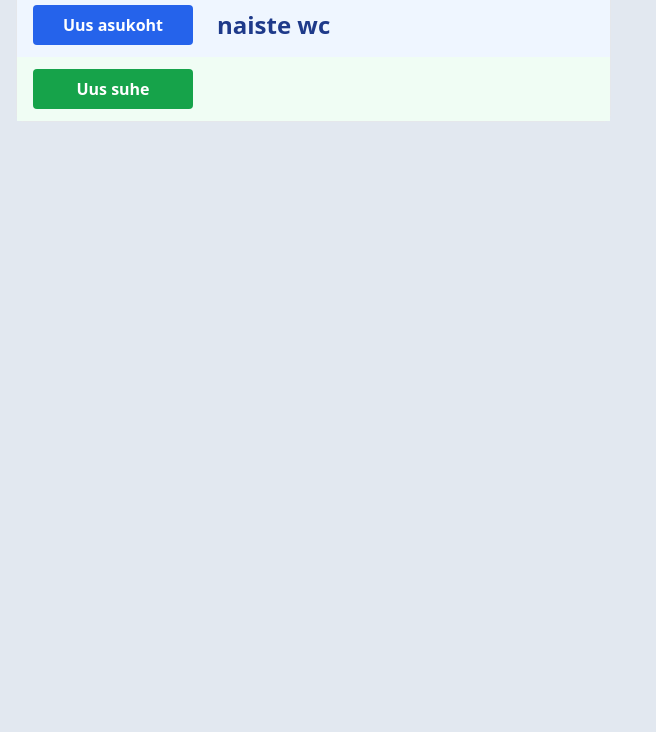
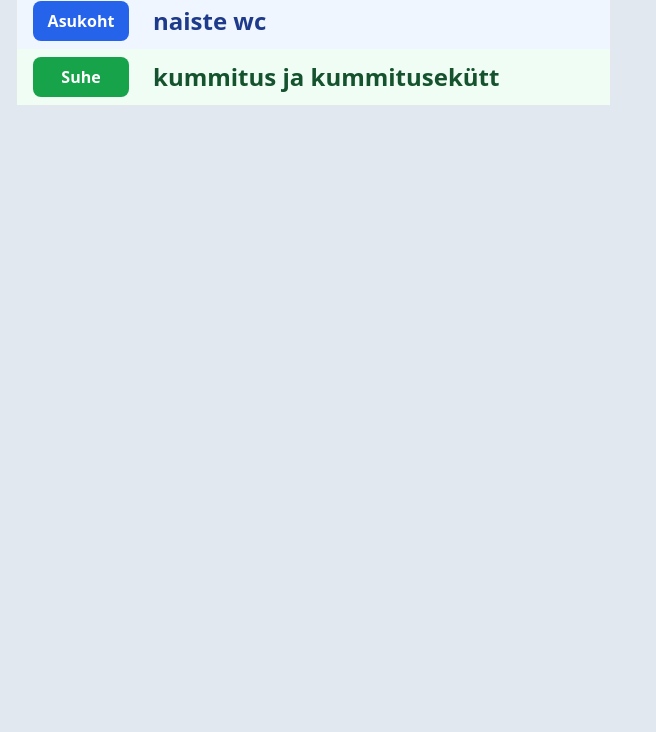
Before and after one commit to antiveeranna/imp, a website: page src/index.html in a window 1280 px wide. Shown: the part 68-800 px from the top of the page, without its empty margins (0-656 px from the left). Drawn offline with Linux system fonts and the light colour scheme.

Commit message:
telefonis natuke ilusamaks

```diff
--- a/src/index.html
+++ b/src/index.html
@@ -10,32 +10,28 @@
     <title>Inspiratsioon</title>
   </head>
   <body class="bg-slate-200">
-    <div class="border rounded-lg bg-gray-50 m-4 max-w-prose">
+    <div class="border rounded-lg bg-gray-50 sm:m-4 max-w-prose">
       <h1 class="text-xl py-2 text-center">Inspiratsioon</h1>
 
-      <div class="flex flex-row gap-4 py-2 px-4 bg-blue-50 h-16 items-center">
-        <div class="flex-none w-40 m-auto">
+      <div class="flex flex-row bg-blue-50 items-center">
           <button
             id="location-btn"
-            class="bg-blue-600 hover:bg-blue-700 text-white font-semibold py-2 px-4 rounded w-full"
+            class="flex-none w-24 bg-blue-600 hover:bg-blue-700 text-white font-semibold my-2 mx-4 py-2 rounded-lg"
           >
-            Uus asukoht
+            Asukoht
           </button>
-        </div>
         <div id="location"
           class="grow p-2 text-2xl font-semibold text-blue-900"
         ></div>
       </div>
 
-      <div class="flex flex-row gap-4 py-2 px-4 bg-green-50 h-16 items-center">
-        <div class="flex-none w-40 m-auto">
+      <div class="flex flex-row bg-green-50 items-center">
           <button
             id="relation-btn"
-            class="bg-green-600 hover:bg-green-700 text-white font-semibold py-2 px-4 rounded w-full"
+            class="flex-none w-24 bg-green-600 hover:bg-green-700 text-white font-semibold my-2 mx-4 py-2 rounded-lg"
           >
-            Uus suhe
+            Suhe
           </button>
-        </div>
         <div id="relation"
           class="basis-3/4 p-2 text-2xl font-semibold h-full text-green-900"
         ></div>
@@ -45,6 +41,7 @@
     <script>
       let locationIndex = 0;
       let relationIndex = 0;
+
       shuffle(locations);
       shuffle(relations);
 
@@ -83,6 +80,7 @@
           .addEventListener("click", pickRelation);
 
         pickLocation();
+        pickRelation();
       })();
     </script>
   </body>
```
Also changed, not shown: dist/index.html, dist/inspiratsioon.js, dist/output.css.
